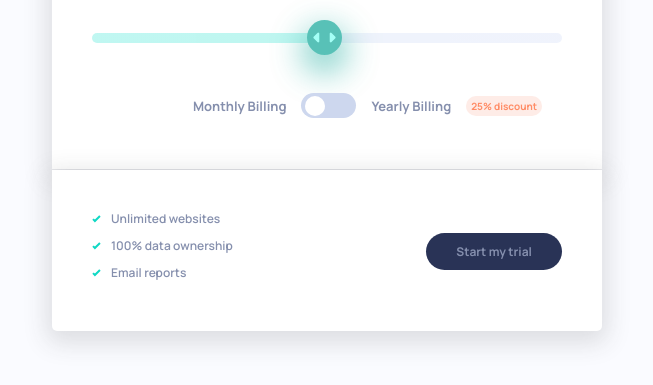
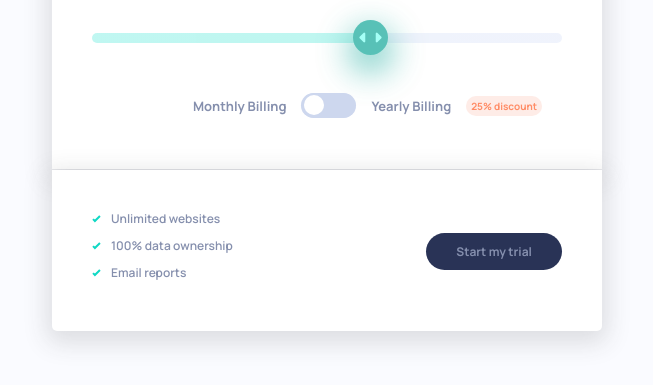
Before and after one commit to rudyjm3/interactive-pricing-component, a plain HTML site: page index.html in a window 1280 px wide. Shown: the part 399-784 px from the top of the page, without its empty margins (313-966 px from the left). Drawn offline with Linux system fonts and the light colour scheme.

Commit message:
toggle styling and slide working.

```diff
--- a/index.html
+++ b/index.html
@@ -32,19 +32,18 @@
          </div>
        <!-- SLIDE BAR -->
          <div class="slide__bar__wrapper">
-            <input type="range" name="" class="slider" id="moneySlider" min="1" max="100" value="50">
+            <input type="range" name="" class="slider" id="moneySlider" min="0" max="100" step="20" value="50">
          </div>
 
          <div class="billing__wrapper">
             <div class="billing__selection">
-               <input type="checkbox" class="checkbox" id="chk">
+
                <span>Monthly Billing</span>
-               <label for="chk" class="label">
-
-
-                  <div class="slider"></div>
+               <label for="chk" class="switch">
+                  <input type="checkbox" name="chk" class="checkbox" id="chk">
+                  <div class="toggle slider"></div>
                </label>
-               <span>Yearly Billing</span>
+               <span class="yr">Yearly Billing</span>
                <p class="discount__amount">25% discount</p>
             </div>
          </div>
--- a/scss/_var.scss
+++ b/scss/_var.scss
@@ -20,7 +20,7 @@
    --White: hsl (0, 0%, 100%); //(Pricing Component Background)
    --Very_Pale_Blue: hsl(230, 100%, 99%); //(Main Background)
    --Light_Grayish_Blue: hsl(224, 65%, 95%); //(Empty Slider Bar)
-   --Light_Grayish_Blue: hsl(223, 50%, 87%); //(Toggle Background)
+   --Light_Grayish_Blue2: hsl(223, 50%, 87%); //(Toggle Background)
    --Grayish_Blue: hsl(225, 20%, 60%); //(Text)
    --Dark_Desaturated_Blue: hsl(227, 35%, 25%); //(Text & CTA Background)
    // ## Typography
--- a/scss/main.scss
+++ b/scss/main.scss
@@ -145,27 +145,54 @@ body {
                opacity: 0;
                position: absolute;
             }
-            .label{
+            .switch{
                position: relative;
                background-color: var(--Light_Grayish_Blue);
                border-radius: 50px;
                height: 25px;
                width: 55px;
-               padding: 4px;
+               //padding: 4px;
                margin: 0 15px;
                cursor: pointer;
-               .slider{
-                  position: relative;
-                  top: -1.5px;
+               .toggle{
+                  position:absolute;
+                  //top: -1.5px;
+                  background-color: var(--Light_Grayish_Blue2);
+                  //width: 20px;
+                  //height: 20px;
+                  //border-radius: 50px;
+                  cursor: pointer;
+                  bottom: 0;
+                  left: 0;
+                  right: 0;
+                  top: 0;
+                  transition: .4s;
+               }
+               .toggle::before{
+                  content: "";
+                  position: absolute;
                   background-color: white;
+                  bottom: 0;
+                  left: 3px;
+                  right: 0;
+                  top: 2px;
                   width: 20px;
                   height: 20px;
-                  border-radius: 50px;
-                  transition: transform 0.6s linear;
+                  transition: .4s;
                }
-               .checkbox:checked + .label .slider{
+               #chk:checked + .toggle{
+                  background-color: var(--Strong_Cyan);
+               }
+               #chk:checked + .toggle:before {
                   transform: translateX(28px);
                }
+               .toggle.slider {
+                  border-radius: 34px;
+                }
+
+               .toggle.slider:before {
+                  border-radius: 50%;
+                }
             }
             .discount__amount{
                font-size: 10px;
```
Also changed, not shown: scss/main.css, 1 other file.
